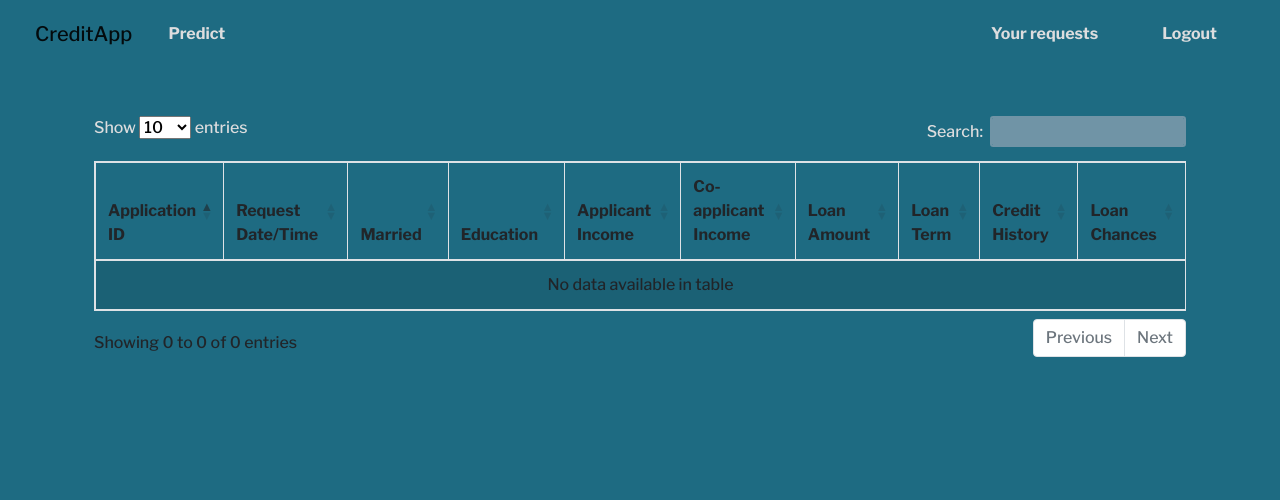
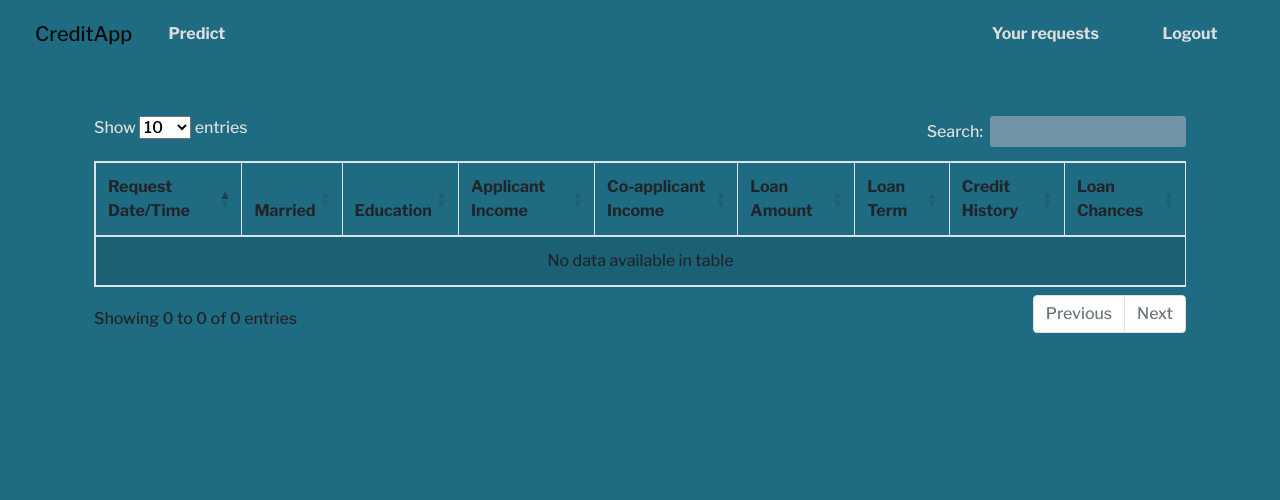
Before and after one commit to infoshareacademy/jpydzr2-syntaxerror-django, a Django app: page /requests/ in a window 1280 px wide. Shown: the top 500 px of the page. Run offline with Django 3.2, Linux system fonts and the light colour scheme; the visitor is signed in with stand-in values (Sample User, id 1); data that the repository does not hold is empty; some libraries are stand-ins or nearby versions.

Commit message:
add loginrequired for the request page and fix navbar links so they work from the request page

```diff
--- a/syntaxerror_project/credit_app/views.py
+++ b/syntaxerror_project/credit_app/views.py
@@ -3,6 +3,7 @@ from django.shortcuts import render
 from credit_app.forms import PredictForm
 from credit_app.models import PredictModel
 from django.contrib.auth.models import User
+from django.contrib.auth.mixins import LoginRequiredMixin
 from django.contrib import messages
 import pandas as pd
 import lightgbm as lgb
@@ -64,7 +65,7 @@ def predict_chances(request):
     return render(request, "index.html", {"form": form})
 
 
-class RequestsView(ListView):
+class RequestsView(LoginRequiredMixin, ListView):
     model = PredictModel
     template_name = 'predictions/loan_requests.html'
 
--- a/syntaxerror_project/templates/navbar.html
+++ b/syntaxerror_project/templates/navbar.html
@@ -1,6 +1,6 @@
 <nav id="main-nav" class="nav navbar navbar-expand-lg navbar-light sticky-top">
     <div class="container">
-        <a class="navbar-brand m-1 hack15-menu-button" href=#main_div>CreditApp</a>
+        <a class="navbar-brand m-1 hack15-menu-button" href={% url 'credit_app:home' %}#main_div>CreditApp</a>
         <button class="navbar-toggler ml-auto" type="button" data-toggle="collapse" data-target="#navbarNav"
                 aria-controls="navbarNav" aria-expanded="false" aria-label="Toggle navigation">
             <span class="navbar-toggler-icon"></span>
@@ -9,7 +9,7 @@
             <div class="collapse navbar-collapse" id="navbarNav">
                 <ul class="navbar-nav">
                     <li class="nav-item">
-                        <a class="nav-btn m-1 hack15-menu-button" href=#predict-section>Predict</a>
+                        <a class="nav-btn m-1 hack15-menu-button" href={% url 'credit_app:home' %}#predict-section>Predict</a>
                     </li>
                 </ul>
                 <ul class="navbar-nav ml-auto">
@@ -20,7 +20,7 @@
                     </li>
                     <li class="nav-item text-white">
                         {% if request.user.is_authenticated %}
-                            <a class="nav-btn m-1" href={% url "account:logout" %}>Logout</a>
+                            <a class="signin-btn m-1" href={% url "account:logout" %}>Logout</a>
                         {% else %}
                             <a class="signin-btn mr-1 m-1" href={% url "account:login" %}>Sign in</a>
                         {% endif %}
--- a/syntaxerror_project/templates/predictions/loan_requests.html
+++ b/syntaxerror_project/templates/predictions/loan_requests.html
@@ -2,12 +2,11 @@
 
 
 {% block content %}
-{% include 'predictions/../navbar.html' %}
+{% include 'navbar.html' %}
     <div class="container-fluid vh-100 pt-5">
     <table id="results_table" class="table table-striped table-bordered">
         <thead>
         <tr>
-            <th>Application ID</th>
             <th>Request Date/Time</th>
             <th>Married</th>
             <th>Education</th>
@@ -23,7 +22,6 @@
         {% for obj in object_list %}
             {% if obj.requestor == user %}
             <tr>
-                <td>{{ obj.id }}</td>
                 <td>{{ obj.request_datetime }}</td>
                 <td>{{ obj.married }}</td>
                 <td>{{ obj.education }}</td>
```
Also changed, not shown: syntaxerror_project/static/images/login.png, syntaxerror_project/static/js/scripts.js (line endings or trailing spaces).
